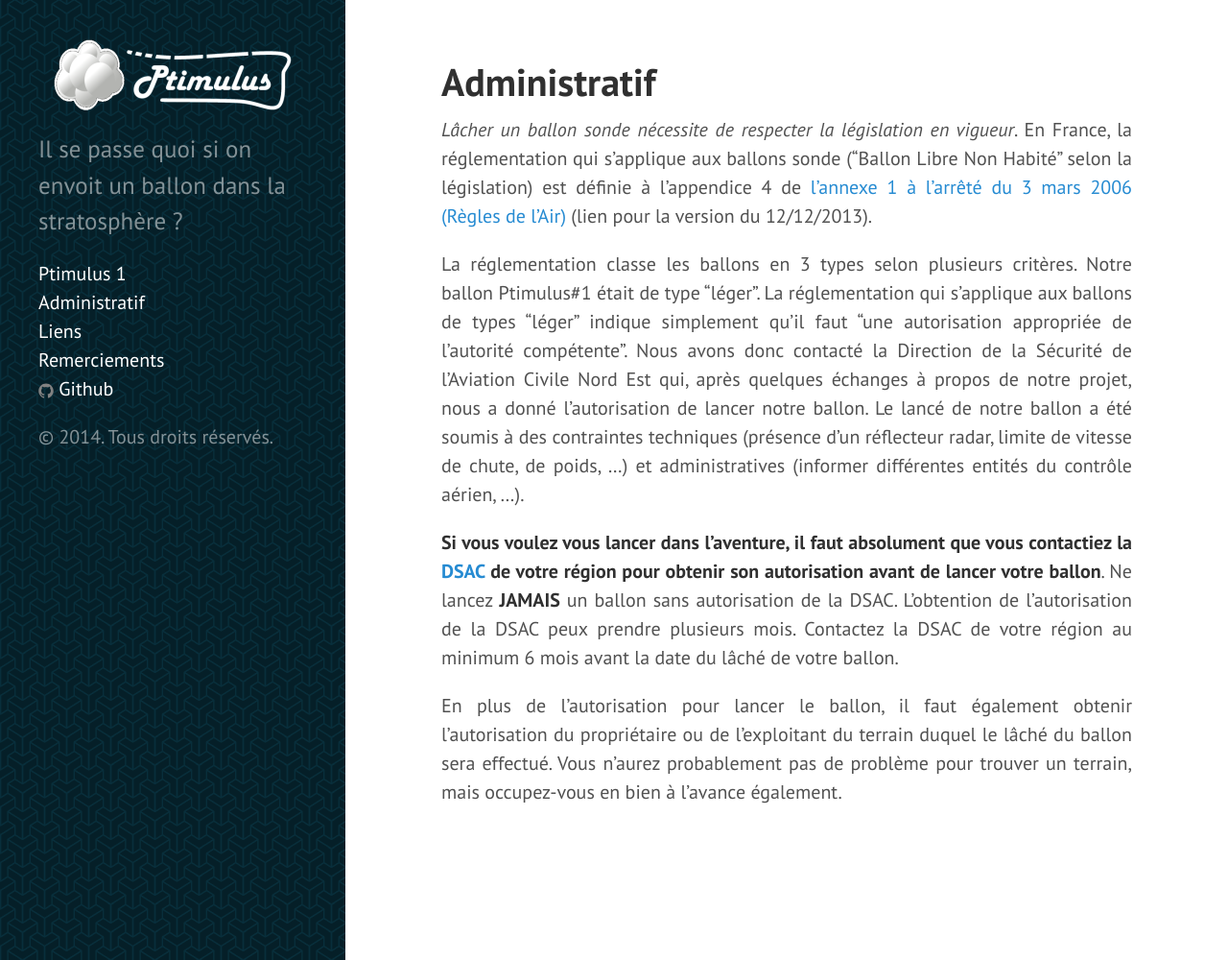
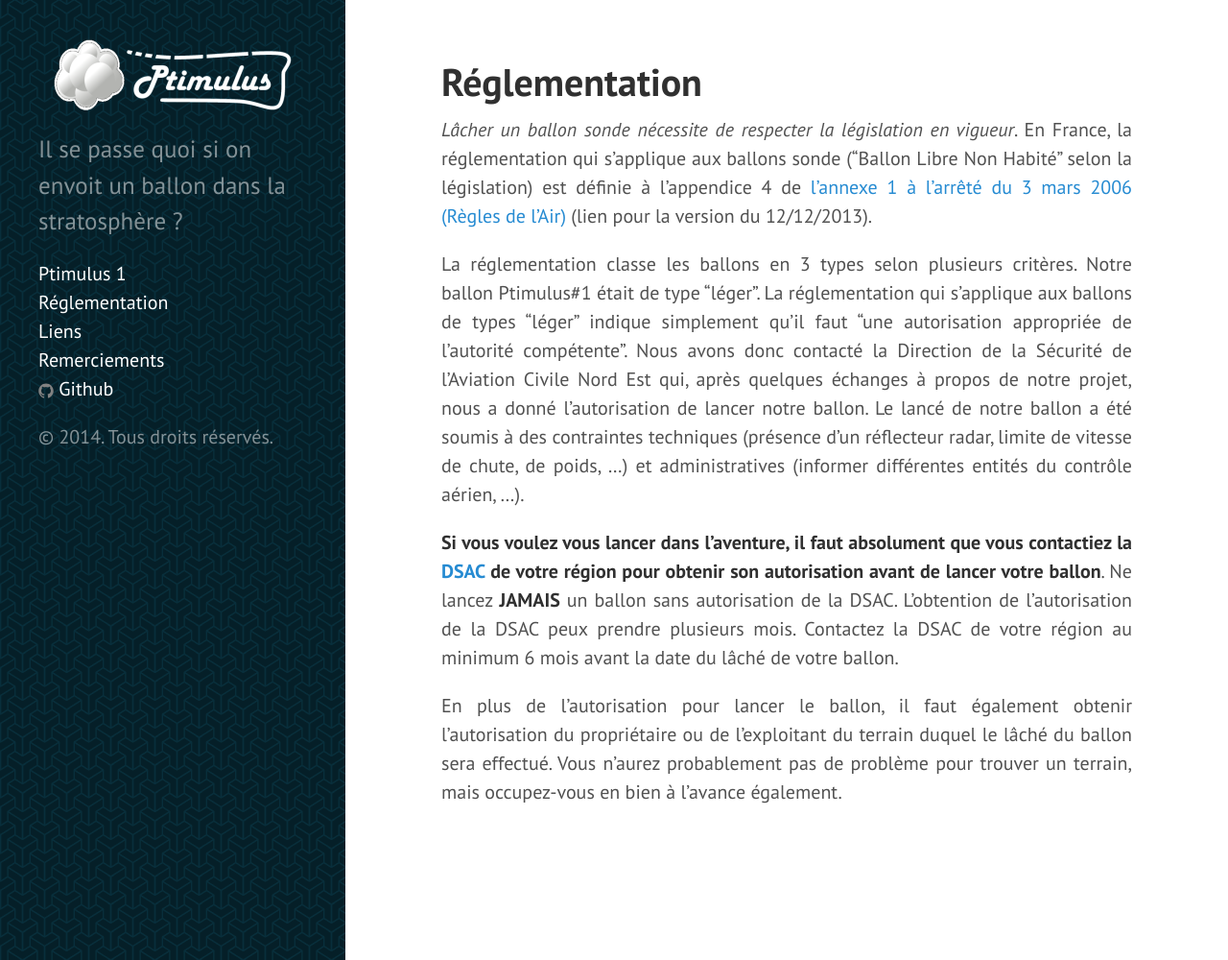
Before and after one commit to MichaelMure/ptimulus.eu, a Jekyll site: the page built from pages/regulation.md, in a window 1280 px wide and 1000 px high. Shown: the whole window at 96% size. Built offline with Jekyll 4.4.1, drawn with Linux system fonts in a browser that asks for light colours.

Commit message:
changed 'Administratif' by 'Réglementation'

```diff
--- a/_config.yml
+++ b/_config.yml
@@ -9,8 +9,8 @@ url: "http://ptimulus.eu" # the base hostname & protocol for the site
 category-list:
   - url: ptimulus1
     pretty: "Ptimulus 1"
-  - url: paperwork
-    pretty: "Administratif"
+  - url: regulation
+    pretty: "Réglementation"
 
 permalink: none
 
--- a/pages/paperwork.md
+++ b/pages/regulation.md
@@ -1,7 +1,7 @@
 ---
 layout: page
-title: Administratif
-permalink: /paperwork/
+title: Réglementation
+permalink: /regulation/
 ---
 
 *Lâcher un ballon sonde nécessite de respecter la législation en vigueur*. En France, la réglementation qui s'applique aux ballons sonde ("Ballon Libre Non Habité" selon la législation) est définie à l'appendice 4 de [l'annexe 1 à l'arrêté du 3 mars 2006 (Règles de l'Air)](https://www.sia.aviation-civile.gouv.fr/dossier/texteregle/RDA_complet_12122013.pdf) (lien pour la version du 12/12/2013).
```
